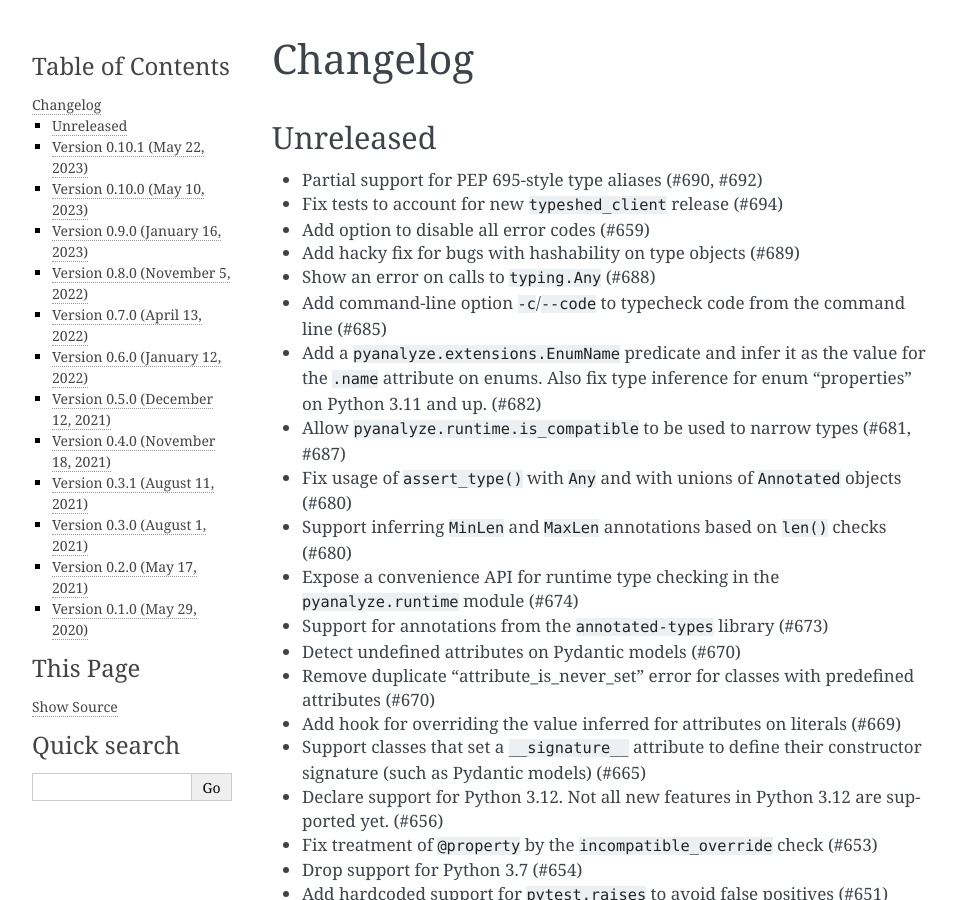
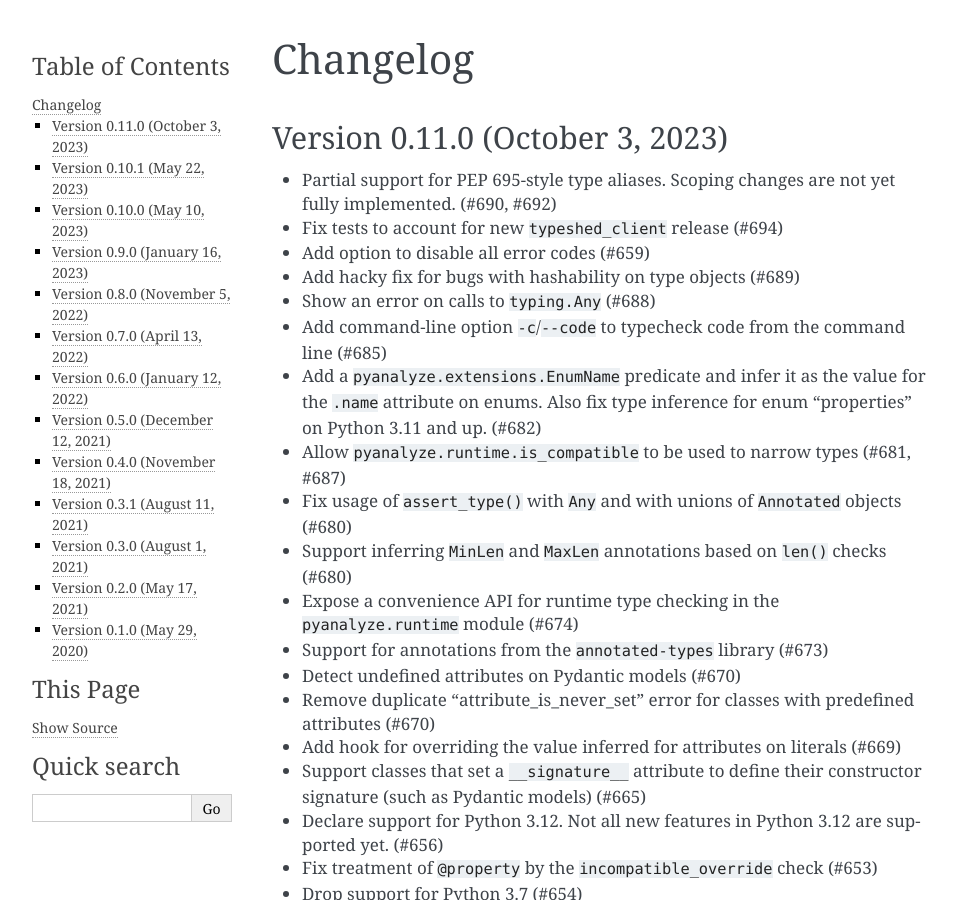
Before and after one commit to quora/pyanalyze, a Sphinx documentation site: the page built from docs/changelog.md, in a window 1280 px wide and 900 px high. Shown: the whole window, without its empty margins (148-1105 px from the left). Built offline with Sphinx 7.4.7, drawn with Linux system fonts in a browser that asks for light colours.

Commit message:
Prepare release 0.11.0 (#698)

```diff
--- a/docs/changelog.md
+++ b/docs/changelog.md
@@ -1,8 +1,9 @@
 # Changelog
 
-## Unreleased
+## Version 0.11.0 (October 3, 2023)
 
-- Partial support for PEP 695-style type aliases (#690, #692)
+- Partial support for PEP 695-style type aliases. Scoping changes
+  are not yet fully implemented. (#690, #692)
 - Fix tests to account for new `typeshed_client` release
   (#694)
 - Add option to disable all error codes (#659)
--- a/setup.py
+++ b/setup.py
@@ -2,7 +2,7 @@ from pathlib import Path
 from setuptools import setup
 
 
-version = "0.10.1"
+version = "0.11.0"
 package_data = ["test.toml", "stubs/*/*.pyi"]
 
 
```
Also changed, not shown: docs/annotated_types.md (+3 -0 lines), docs/typesystem.md (+1 -0 lines).
